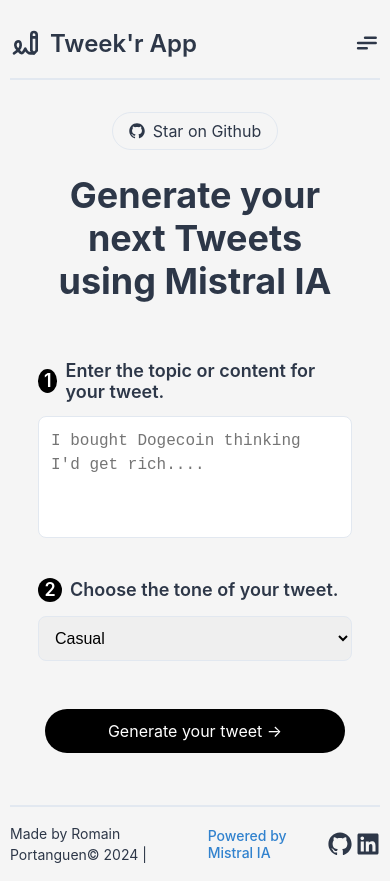
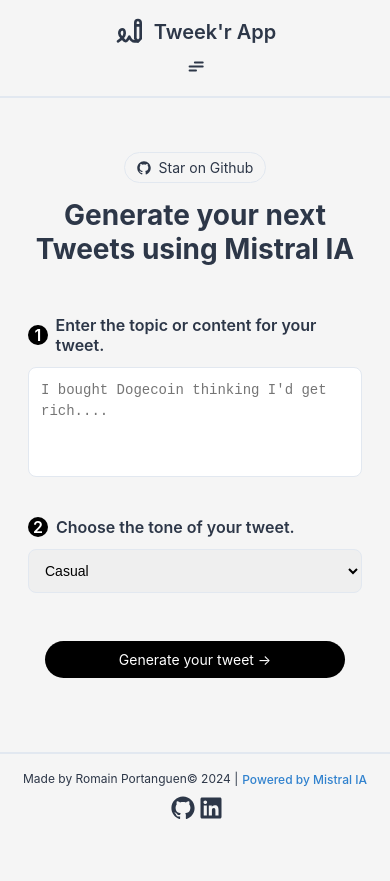
Before and after one commit to Romain-Portanguen/tweekr, a React (Create React App) app: page / in a window 390 px wide. After the commit the page ends 844 px from the top, so only its background shows below. Built offline with nearby package versions, Linux system fonts and the light colour scheme; no server answers; what @mistralai/mistralai would draw is missing.

Commit message:
Addition of responsive design rules

```diff
--- a/src/App.tsx
+++ b/src/App.tsx
@@ -5,6 +5,7 @@
 import { Hero } from './components/Hero';
 import { Form } from './components/Form';
 import { Footer } from './components/Footer';
+import { breakpoints } from './styles/globals';
 
 const MainContainer = styled.div`
   align-items: center;
@@ -12,7 +13,6 @@
   flex-direction: column;
   height: 100vh;
   justify-content: space-between;
-  padding: 10px;
   width: 100vw;
 `;
 
@@ -21,12 +21,23 @@
   display: flex;
   flex-direction: column;
   gap: 16px;
-  height: 100%;
   justify-content: center;
   margin-top: 20px;
-  max-width: 920px;
   padding: 12px;
   width: 100%;
+  max-width: 920px;
+
+  @media (max-width: ${breakpoints.mobile}) {
+    gap: 8px;
+  }
+
+  @media (min-width: ${breakpoints.mobile}) and (max-width: ${breakpoints.tablet}) {
+    gap: 12px;
+  }
+
+  @media (min-width: ${breakpoints.tablet}) and (max-width: ${breakpoints.desktop}) {
+    gap: 16px;
+  }
 `;
 
 function App() {
--- a/src/components/ActionButton.tsx
+++ b/src/components/ActionButton.tsx
@@ -1,5 +1,6 @@
 import React from 'react';
 import styled from 'styled-components';
+import { breakpoints } from '../styles/globals';
 
 const StyledButton = styled.button`
   align-items: center;
@@ -9,7 +10,7 @@
   color: #2D3748;
   cursor: pointer;
   display: flex;
-  font-size: 16px;
+  font-size: 1rem;
   gap: 8px;
   justify-content: center;
   outline: none;
@@ -24,6 +25,21 @@
   &:active {
     background-color: #CBD5E0;
     border-color: #A0AEC0;
+  }
+
+  @media (max-width: ${breakpoints.mobile}) {
+    font-size: 0.875rem;
+    padding: 6px 12px;
+  }
+
+  @media (min-width: ${breakpoints.mobile}) and (max-width: ${breakpoints.tablet}) {
+    font-size: 1rem;
+    padding: 8px 14px;
+  }
+
+  @media (min-width: ${breakpoints.tablet}) and (max-width: ${breakpoints.desktop}) {
+    font-size: 1rem;
+    padding: 8px 16px;
   }
 `;
 
--- a/src/components/DotLoader.tsx
+++ b/src/components/DotLoader.tsx
@@ -1,5 +1,6 @@
 import React from 'react';
 import styled, { keyframes } from 'styled-components';
+import { breakpoints } from '../styles/globals';
 
 const blink = keyframes`
   0% {
@@ -27,6 +28,16 @@
   height: 8px;
   margin: 0 4px;
   width: 8px;
+
+  @media (max-width: ${breakpoints.mobile}) {
+    height: 6px;
+    width: 6px;
+  }
+
+  @media (min-width: ${breakpoints.tablet}) {
+    height: 10px;
+    width: 10px;
+  }
 `;
 
 export const DotLoader: React.FC = () => {
--- a/src/components/DropdownMenu.tsx
+++ b/src/components/DropdownMenu.tsx
@@ -1,5 +1,6 @@
 import React from 'react';
 import styled from 'styled-components';
+import { breakpoints } from '../styles/globals';
 
 const Menu = styled.div<{ open: boolean }>`
   background-color: white;
@@ -17,6 +18,10 @@
   transition: top 0.3s ease, opacity 0.3s ease;
   width: 250px;
   z-index: 1000;
+
+  @media (max-width: ${breakpoints.mobile}) {
+    width: 200px;
+  }
 `;
 
 const MenuItem = styled.button`
@@ -32,6 +37,11 @@
 
   &:hover {
     background-color: #E2E8F0;
+  }
+
+  @media (max-width: ${breakpoints.mobile}) {
+    font-size: 14px;
+    padding: 6px 12px;
   }
 `;
 
--- a/src/components/Footer.tsx
+++ b/src/components/Footer.tsx
@@ -2,29 +2,45 @@
 import styled from 'styled-components';
 import { RxGithubLogo } from "react-icons/rx";
 import { FaLinkedin } from "react-icons/fa";
+import { breakpoints } from '../styles/globals';
 
 const Container = styled.footer`
   align-items: center;
   background-color: #F5F5F5;
   border-top: 2px solid #E2E8F0;
   display: flex;
+  flex-direction: column;
   justify-content: center;
   margin: 0 auto;
-  max-width: 920px;
   padding: 16px 0;
   width: 100%;
+
+  @media (min-width: ${breakpoints.tablet}) {
+    flex-direction: row;
+    justify-content: space-between;
+    max-width: 920px;
+  }
 `;
 
 const ContentWrapper = styled.div`
   align-items: center;
   display: flex;
   gap: 4px;
+  margin-bottom: 8px;
+
+  @media (min-width: ${breakpoints.tablet}) {
+    margin-bottom: 0;
+  }
 `;
 
 const Text = styled.p`
   color: #2D3748;
   font-size: 14px;
   margin: 0;
+
+  @media (max-width: ${breakpoints.mobile}) {
+    font-size: 12px;
+  }
 `;
 
 const TextLink = styled.a`
@@ -36,6 +52,10 @@
 
   &:hover {
     text-decoration: underline;
+  }
+
+  @media (max-width: ${breakpoints.mobile}) {
+    font-size: 12px;
   }
 `;
 
@@ -52,6 +72,12 @@
 
   &:hover {
     cursor: pointer;
+  }
+
+  @media (max-width: ${breakpoints.mobile}) {
+    &:first-child {
+      margin-left: 4px;
+    }
   }
 `;
 
--- a/src/components/Form.tsx
+++ b/src/components/Form.tsx
@@ -9,6 +9,7 @@
 import { Step } from './Step';
 import { useDailyToken } from '../hooks/useDailyToken';
 import { useTypingEffect } from '../hooks/useTypingEffect';
+import { breakpoints } from '../styles/globals';
 
 const Container = styled.div`
   align-items: center;
@@ -29,6 +30,10 @@
   padding: 12px;
   resize: none;
   width: 100%;
+
+  @media (max-width: ${breakpoints.mobile}) {
+    font-size: 14px;
+  }
 `;
 
 const Select = styled.select`
@@ -39,6 +44,10 @@
   margin-bottom: 24px;
   padding: 12px;
   width: 100%;
+
+  @media (max-width: ${breakpoints.mobile}) {
+    font-size: 14px;
+  }
 `;
 
 const Button = styled.button`
@@ -59,12 +68,22 @@
   &:hover {
     background-color: #333;
   }
+
+  @media (max-width: ${breakpoints.mobile}) {
+    font-size: 14px;
+    padding: 10px 20px;
+  }
 `;
 
 const ButtonWrapper = styled.div`
   display: flex;
   gap: 16px;
   margin-top: 24px;
+
+  @media (max-width: ${breakpoints.mobile}) {
+    flex-direction: column;
+    gap: 8px;
+  }
 `;
 
 const TweetContainer = styled.div`
@@ -81,6 +100,10 @@
   overflow-y: auto;
   padding: 16px;
   width: 100%;
+
+  @media (max-width: ${breakpoints.mobile}) {
+    font-size: 14px;
+  }
 `;
 
 const StyledTweet = styled.div`
@@ -90,6 +113,11 @@
   line-height: 1.6;
   padding: 16px;
   text-align: center;
+
+  @media (max-width: ${breakpoints.mobile}) {
+    font-size: 14px;
+    padding: 12px;
+  }
 `;
 
 export const Form: React.FC = () => {
--- a/src/components/Hamburger.tsx
+++ b/src/components/Hamburger.tsx
@@ -1,6 +1,7 @@
 import React, { useCallback, useState } from 'react';
 import styled from 'styled-components';
 import { DropdownMenu } from './DropdownMenu';
+import { breakpoints } from '../styles/globals';
 
 const StyledLabel = styled.label`
   align-items: center;
@@ -18,6 +19,11 @@
   height: 2em;
   transition: transform 600ms cubic-bezier(0.4, 0, 0.2, 1);
   width: 2em;
+
+  @media (max-width: ${breakpoints.mobile}) {
+    height: 1.5em;
+    width: 1.5em;
+  }
 `;
 
 const StyledPath = styled.path`
--- a/src/components/Header.tsx
+++ b/src/components/Header.tsx
@@ -2,6 +2,7 @@
 import styled from 'styled-components';
 import { TbWritingSign } from "react-icons/tb";
 import { Hamburger } from './Hamburger';
+import { breakpoints } from '../styles/globals';
 
 const Container = styled.header`
   align-items: center;
@@ -12,6 +13,11 @@
   max-width: 920px;
   padding: 16px 0;
   width: 100%;
+
+  @media (max-width: ${breakpoints.mobile}) {
+    flex-direction: column;
+    gap: 8px;
+  }
 `;
 
 const ContentWrapper = styled.div`
@@ -26,6 +32,10 @@
   font-weight: 600;
   line-height: 1.5;
   margin: 0;
+
+  @media (max-width: ${breakpoints.mobile}) {
+    font-size: 20px;
+  }
 `;
 
 const IconWrapper = styled.a`
--- a/src/components/Hero.tsx
+++ b/src/components/Hero.tsx
@@ -2,6 +2,7 @@
 import styled from "styled-components";
 import { ActionButton } from "./ActionButton";
 import { RxGithubLogo } from "react-icons/rx";
+import { breakpoints } from '../styles/globals';
 
 const Container = styled.section`
   align-items: center;
@@ -19,6 +20,10 @@
   display: flex;
   flex-direction: column;
   gap: 24px;
+
+  @media (max-width: ${breakpoints.mobile}) {
+    gap: 16px;
+  }
 `;
 
 const Title = styled.h1`
@@ -28,6 +33,10 @@
   line-height: 1.2;
   margin: 0;
   text-align: center;
+
+  @media (max-width: ${breakpoints.mobile}) {
+    font-size: 28px;
+  }
 `;
 
 export const Hero: React.FC = () => {
--- a/src/components/Modal.tsx
+++ b/src/components/Modal.tsx
@@ -1,5 +1,6 @@
 import React, { ReactNode } from 'react';
 import styled from 'styled-components';
+import { breakpoints } from '../styles/globals';
 
 const ModalBackground = styled.div`
   align-items: center;
@@ -25,6 +26,11 @@
   padding: 24px;
   position: relative;
   width: 100%;
+
+  @media (max-width: ${breakpoints.mobile}) {
+    padding: 16px;
+    height: auto;
+  }
 `;
 
 const CloseButton = styled.button`
@@ -52,6 +58,12 @@
     background-color: #E2E8F0;
     border-color: #CBD5E0;
   }
+
+  @media (max-width: ${breakpoints.mobile}) {
+    font-size: 20px;
+    height: 28px;
+    width: 28px;
+  }
 `;
 
 interface ModalProps {
--- a/src/components/Step.tsx
+++ b/src/components/Step.tsx
@@ -1,5 +1,6 @@
 import React from 'react';
 import styled from 'styled-components';
+import { breakpoints } from '../styles/globals';
 
 const StepContainer = styled.div<{ isModalContent?: boolean }>`
   align-items: ${({ isModalContent }) => isModalContent ? 'center' : 'flex-start'};
@@ -8,6 +9,10 @@
   gap: 6px;
   margin-bottom: 24px;
   width: 100%;
+
+  @media (max-width: ${breakpoints.mobile}) {
+    gap: 4px;
+  }
 `;
 
 const StepLabel = styled.label`
@@ -39,6 +44,16 @@
       text-decoration: underline;
     }
   }
+
+  @media (max-width: ${breakpoints.mobile}) {
+    font-size: 16px;
+
+    &::before {
+      height: 20px;
+      line-height: 20px;
+      width: 20px;
+    }
+  }
 `;
 
 interface StepProps {
--- a/src/styles/globals.ts
+++ b/src/styles/globals.ts
@@ -35,6 +35,7 @@
 
   h1, h2, h3, h4, h5, h6 {
     color: ${colors.textPrimary};
+    margin-bottom: 1rem;
   }
 
   p {
@@ -67,6 +68,10 @@
     h2 {
       font-size: ${fontSizes.medium};
     }
+
+    h3 {
+      font-size: ${fontSizes.medium};
+    }
   }
 
   @media (min-width: ${breakpoints.mobile}) and (max-width: ${breakpoints.tablet}) {
@@ -81,19 +86,45 @@
     h2 {
       font-size: ${fontSizes.large};
     }
+
+    h3 {
+      font-size: ${fontSizes.large};
+    }
   }
 
-  @media (min-width: ${breakpoints.tablet}) {
+  @media (min-width: ${breakpoints.tablet}) and (max-width: ${breakpoints.desktop}) {
     body {
       font-size: ${fontSizes.large};
     }
 
     h1 {
+      font-size: 2rem;
+    }
+
+    h2 {
       font-size: ${fontSizes.xlarge};
     }
 
-    h2 {
+    h3 {
       font-size: ${fontSizes.large};
     }
   }
+
+  @media (min-width: ${breakpoints.desktop}) {
+    body {
+      font-size: ${fontSizes.large};
+    }
+
+    h1 {
+      font-size: 2.5rem;
+    }
+
+    h2 {
+      font-size: 2rem;
+    }
+
+    h3 {
+      font-size: ${fontSizes.xlarge};
+    }
+  }
 `;
```
